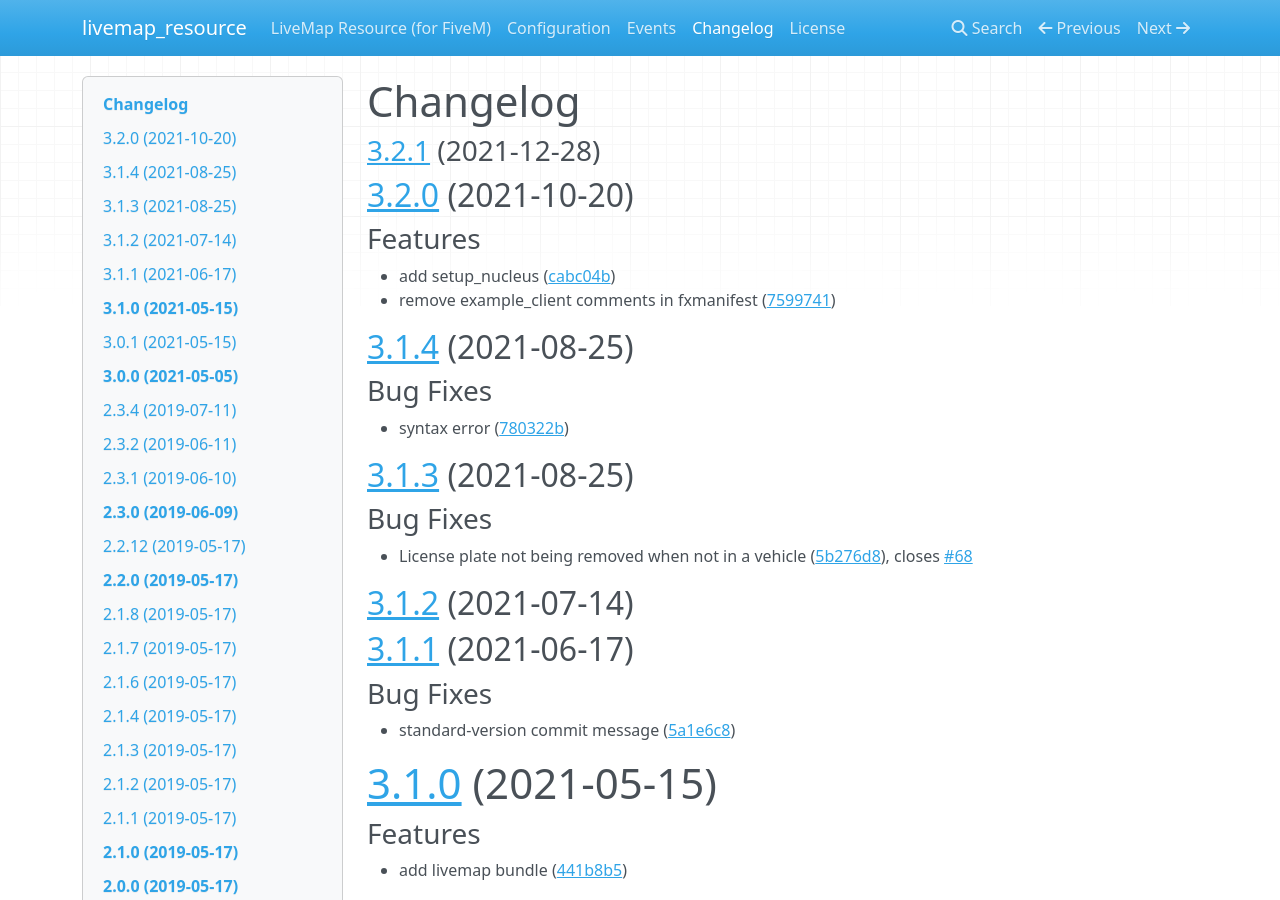
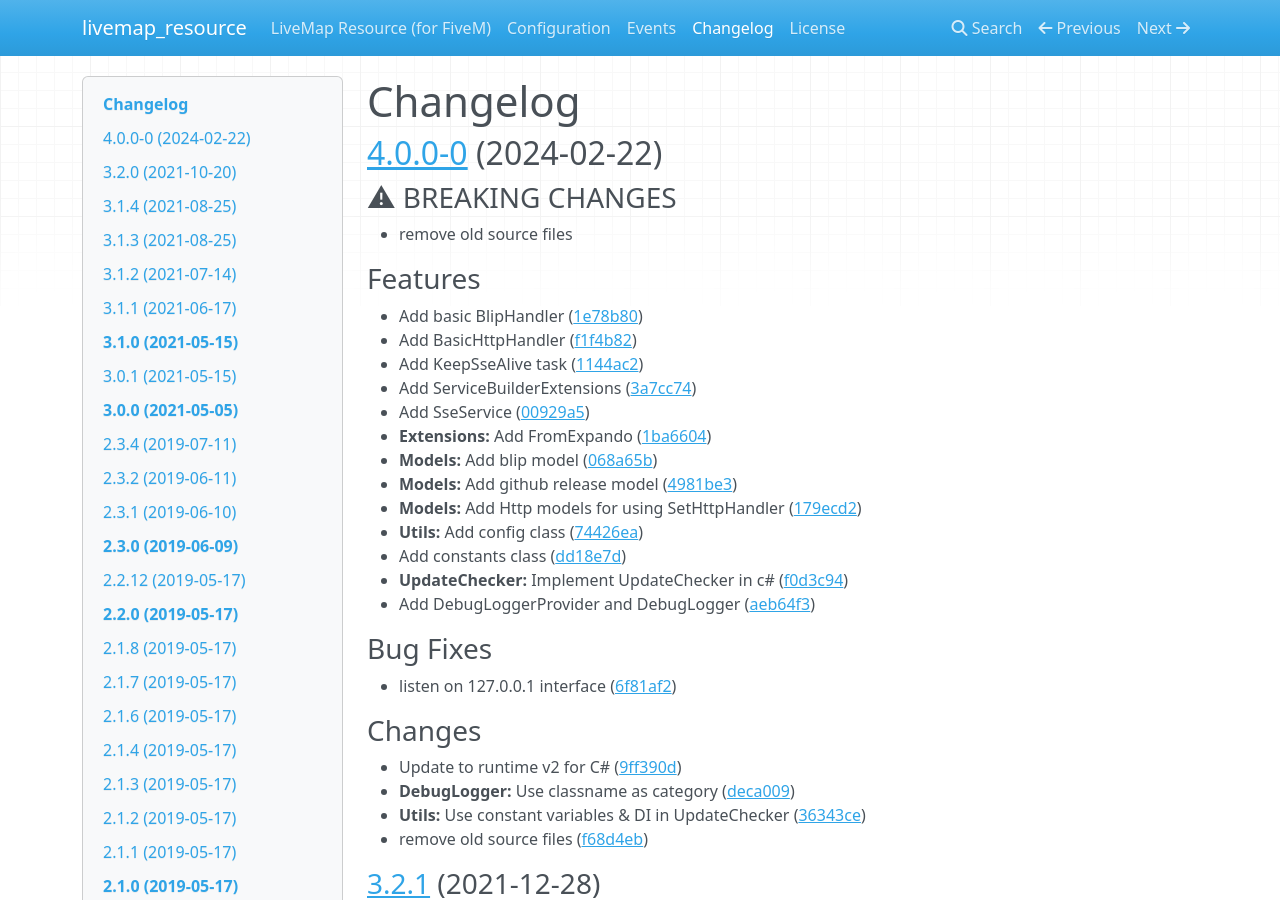
Before and after one commit to TGRHavoc/live_map, an MkDocs documentation site: the page built from docs/CHANGELOG.md, in a window 1280 px wide and 900 px high. Built offline with MkDocs 1.6.1, drawn with Linux system fonts in a browser that asks for light colours; nearby versions of some CDN libraries.

Commit message:
chore(release): v4.0.0-0

```diff
--- a/docs/CHANGELOG.md
+++ b/docs/CHANGELOG.md
@@ -1,4 +1,40 @@
 # Changelog
+
+## [4.0.0-0](https://github.com/TGRHavoc/live_map/compare/v3.2.1...v4.0.0-0) (2024-02-22)
+
+
+### ⚠ BREAKING CHANGES
+
+* remove old source files
+
+### Features
+
+* Add basic BlipHandler ([1e78b80](https://github.com/TGRHavoc/live_map/commit/1e78b80eccb9991b6f4be813c4eeb237401187ce))
+* Add BasicHttpHandler ([f1f4b82](https://github.com/TGRHavoc/live_map/commit/f1f4b82fda4b02ef331d619d4e9980f882f36743))
+* Add KeepSseAlive task ([1144ac2](https://github.com/TGRHavoc/live_map/commit/1144ac2d91c2f8ef20e29f04e99249982ee967fb))
+* Add ServiceBuilderExtensions ([3a7cc74](https://github.com/TGRHavoc/live_map/commit/3a7cc747531e7387962a244d867939aadfa52c88))
+* Add SseService ([00929a5](https://github.com/TGRHavoc/live_map/commit/00929a559f7f8527df61515c3c9536dc99a9cf67))
+* **Extensions:** Add FromExpando ([1ba6604](https://github.com/TGRHavoc/live_map/commit/1ba660447c0f3d115c937e4c18baf55358d977d7))
+* **Models:** Add blip model ([068a65b](https://github.com/TGRHavoc/live_map/commit/068a65b111529a26a520b270212158e1e2d26463))
+* **Models:** Add github release model ([4981be3](https://github.com/TGRHavoc/live_map/commit/4981be37c36931e6ed57c978bb68bee14af0f8a5))
+* **Models:** Add Http models for using SetHttpHandler ([179ecd2](https://github.com/TGRHavoc/live_map/commit/179ecd2178bc63f2bac2754246fd077bf20fbf08))
+* **Utils:** Add config class ([74426ea](https://github.com/TGRHavoc/live_map/commit/74426eae9f090374b1c662839e3b4bd55f70a74c))
+* Add constants class ([dd18e7d](https://github.com/TGRHavoc/live_map/commit/dd18e7d88fef89eba0e49ecceb5c08af4a99c788))
+* **UpdateChecker:** Implement UpdateChecker in c# ([f0d3c94](https://github.com/TGRHavoc/live_map/commit/f0d3c946d199b631a72eabc27b5fd60cfd341bc8))
+* Add DebugLoggerProvider and DebugLogger ([aeb64f3](https://github.com/TGRHavoc/live_map/commit/aeb64f34b0bd3e984f0d93df33d4738fe36d507d))
+
+
+### Bug Fixes
+
+* listen on 127.0.0.1 interface ([6f81af2](https://github.com/TGRHavoc/live_map/commit/6f81af285050cb68541737d96ee6f98ec9638d4c))
+
+
+### Changes
+
+* Update to runtime v2 for C# ([9ff390d](https://github.com/TGRHavoc/live_map/commit/9ff390db87e73f82e92c0e8e3486b1f11caa6ae6))
+* **DebugLogger:** Use classname as category ([deca009](https://github.com/TGRHavoc/live_map/commit/deca00930897bd51ddb65e5b1913418e0c90c161))
+* **Utils:** Use constant variables & DI in UpdateChecker ([36343ce](https://github.com/TGRHavoc/live_map/commit/36343cefd159db70e89c4cecf01efa343e5bbd53))
+* remove old source files ([f68d4eb](https://github.com/TGRHavoc/live_map/commit/f68d4eb43f1ae90588f69db56160ed5dd9d8008a))
 
 ### [3.2.1](https://github.com/TGRHavoc/live_map/compare/v3.2.0...v3.2.1) (2021-12-28)
 
--- a/version.json
+++ b/version.json
@@ -1,3 +1,3 @@
 {
-    "resource": "3.2.1"
+    "resource": "4.0.0-0"
 }
```
Also changed, not shown: 2 other files.
